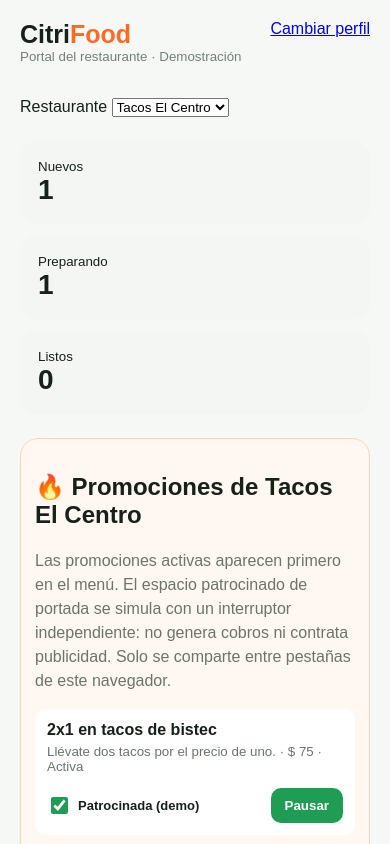
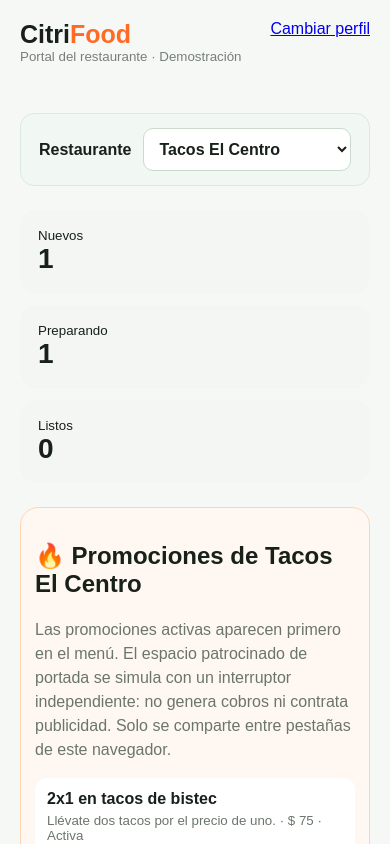
Before and after one commit to SAHA890822HNLLRL08/citrifood, a Next.js app: page /restaurante in a window 390 px wide. Shown: the top 844 px of the page. Built offline with nearby package versions, Linux system fonts and the light colour scheme.

Commit message:
Improve restaurant picker and mobile order card readability

```diff
--- a/app/restaurante/restaurant.css
+++ b/app/restaurante/restaurant.css
@@ -2,3 +2,5 @@
 .promoManager{background:#fff8f2;border:1px solid #ffd4b4;border-radius:18px;padding:20px;margin:22px 0}.promoManager>p{color:#6b756c;line-height:1.5}.promoManagerList{display:grid;gap:8px;margin:15px 0}.promoManagerList article{display:flex;align-items:center;justify-content:space-between;gap:14px;background:white;border-radius:12px;padding:12px}.promoManagerList small{display:block;margin-top:5px;color:#6b756c}.promoManager button{border:0;background:#1f9d55;color:white;border-radius:10px;padding:10px 14px;cursor:pointer;font-weight:700}.promoManager form{display:grid;gap:12px;background:white;padding:16px;border-radius:14px}.promoManager form h3{margin:0}.promoManager label{display:grid;gap:5px;font-weight:700}.promoManager input{padding:12px;border:1px solid #dbe2dd;border-radius:9px;font:inherit;min-width:0}.promoManager [role=alert]{color:#b92d20;font-weight:700}@media(max-width:600px){.promoManager{padding:14px}.promoManagerList article{align-items:flex-start;flex-direction:column}}
 
 .promoActions{display:flex;align-items:center;gap:12px;flex-wrap:wrap}.promoActions label{display:flex;align-items:center;gap:7px;font-size:13px;font-weight:700}.promoActions input{width:17px;height:17px;accent-color:#1f9d55}@media(max-width:600px){.promoActions{width:100%;justify-content:space-between}}
+
+.restaurantPicker{display:flex;align-items:center;gap:12px;flex-wrap:wrap;background:#f1f7f2;border:1px solid #dce9de;padding:14px 18px;border-radius:14px;font-weight:700;margin:15px 0}.restaurantPicker select{font:inherit;flex:1;min-width:170px;border:1px solid #cbd9cf;background:white;border-radius:10px;padding:11px;color:#172019}.restaurantActions button{cursor:pointer}.restaurantOrders>article:has(.restaurantStatus){min-width:0}.restaurantOrders>article p{overflow-wrap:anywhere}
```
